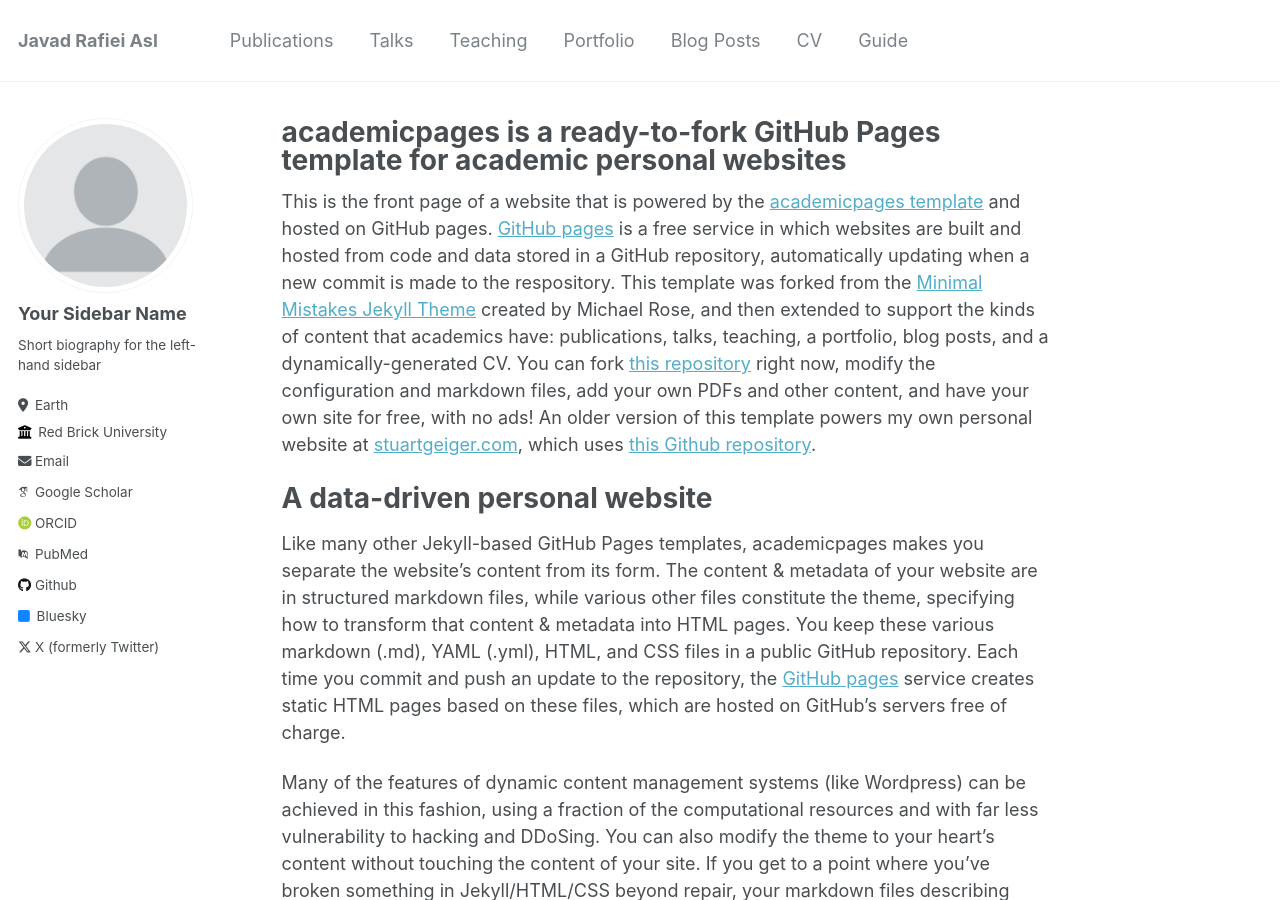
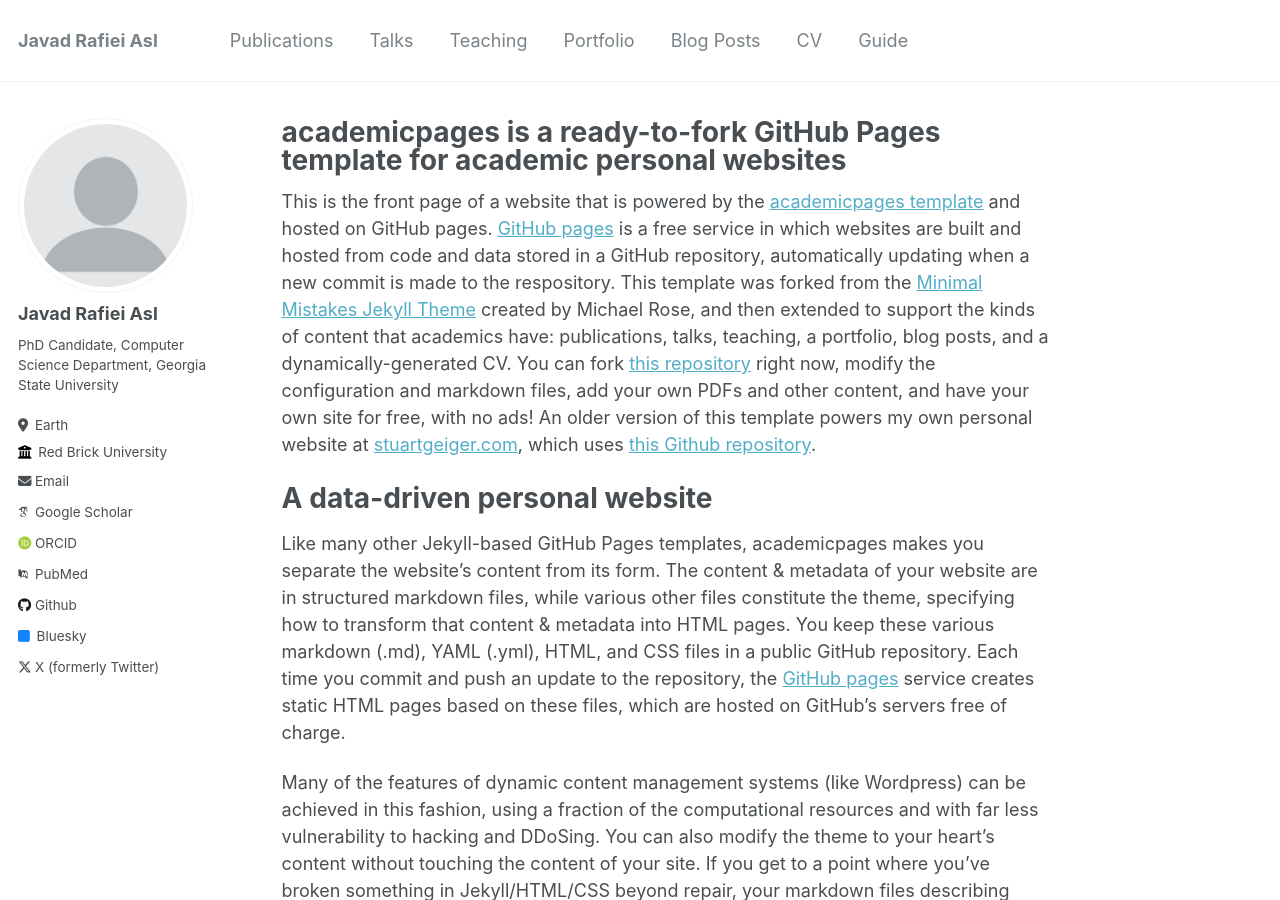
Before and after one commit to jasl1/jasl1.github.io, a Jekyll site: the page built from _pages/about.md, in a window 1280 px wide and 900 px high. Built offline with Jekyll 4.4.1, drawn with Linux system fonts in a browser that asks for light colours; some web fonts are replaced.

Commit message:
Update _config.yml

```diff
--- a/_config.yml
+++ b/_config.yml
@@ -22,9 +22,9 @@ repository               : "jasl1/jasl1.github.io"
 author:
   # Biographic information
   avatar           : "profile.png"
-  name             : "Your Sidebar Name"
+  name             : "Javad Rafiei Asl"
   pronouns         : # example: "she/her"
-  bio              : "Short biography for the left-hand sidebar"
+  bio              : "PhD Candidate, Computer Science Department, Georgia State University"
   location         : "Earth"
   employer         : "Red Brick University"
   uri              : # URL
```
